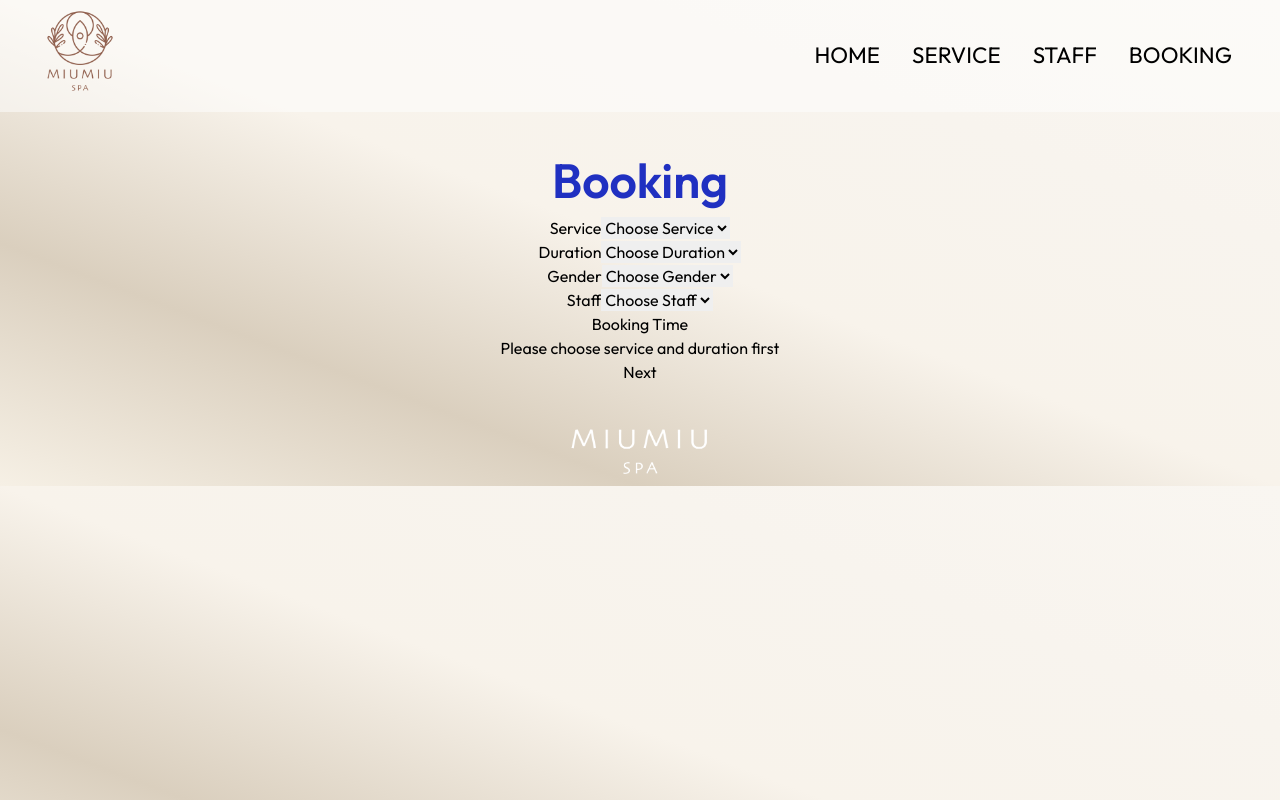
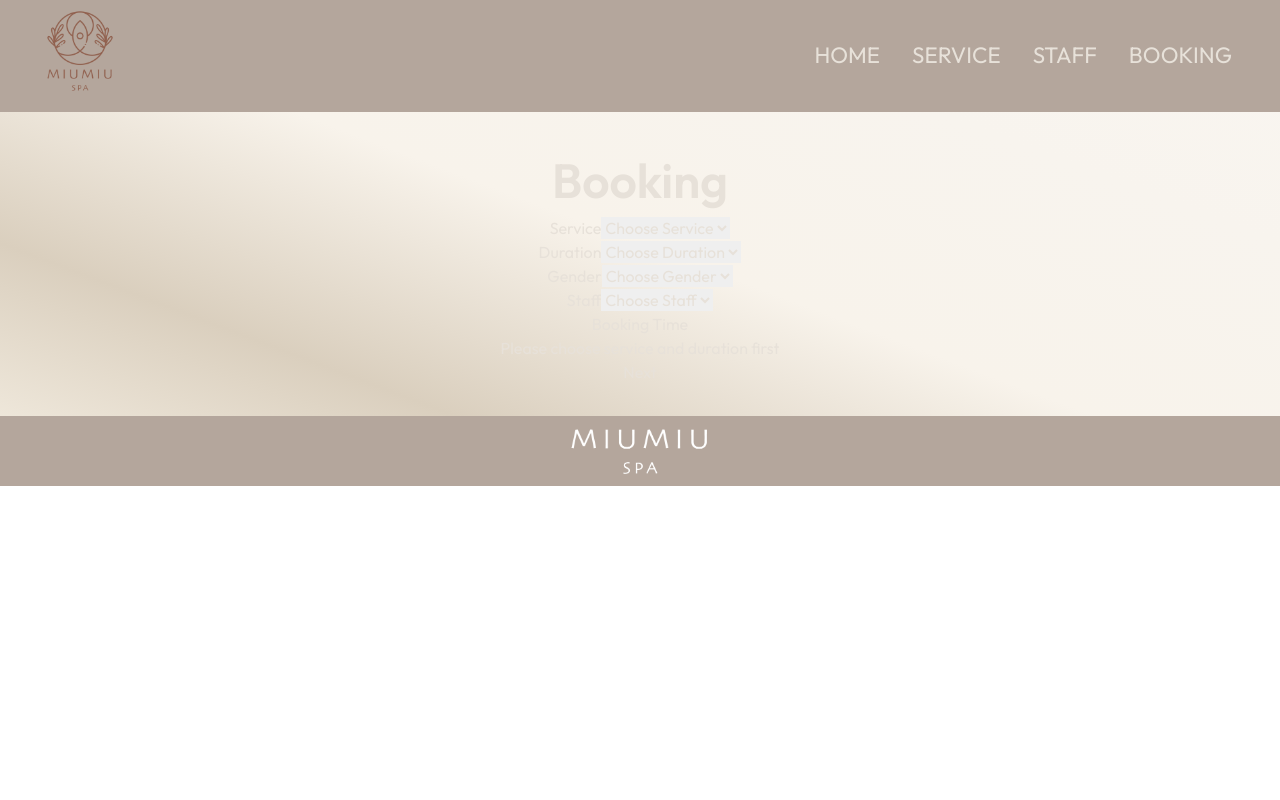
Before and after one commit to HWenSu/booking-system, a React (Vite) app: page /miumiu-spa/orders in a window 1280 px wide. Built offline with nearby package versions, Linux system fonts and the light colour scheme.

Commit message:
Docs: import theme in Layout component

```diff
--- a/src/Layout.jsx
+++ b/src/Layout.jsx
@@ -2,16 +2,26 @@
 import { Outlet } from "react-router-dom"
 import Navigation from "./components/Navigation"
 import Footer from "./components/Footer"
-import { ThemeProvider } from "./context/ThemeContext"
+import { ThemeProvider, useTheme } from "./context/ThemeContext";
+
 
 const Layout = () => {
   return (
-    <ThemeProvider>
-      <Navigation />
-      <Outlet />
-      <Footer />
-    </ThemeProvider>
+      <ThemeProvider>
+        <LayoutContent/>
+      </ThemeProvider>
   );
 }
 
+  const LayoutContent = () => {
+    const { currentTheme } = useTheme();
+    return (
+      <div className={`theme-${currentTheme} text-primary`}>
+        <Navigation />
+        <Outlet />
+        <Footer />
+      </div>
+    );
+  };
+
 export default Layout
--- a/src/components/Navigation.jsx
+++ b/src/components/Navigation.jsx
@@ -6,7 +6,7 @@ const Navigation = () => {
   return (
     <div>
       <nav>
-        <ul className="flex bg-white/50 items-center justify-between h-28 bg-fixed">
+        <ul className="flex bg-tertiary items-center justify-between h-28 bg-fixed">
           <li className="basis-40">
             <Link to="/">
               <h1 className="min-w-40">
@@ -14,7 +14,7 @@ const Navigation = () => {
               </h1>
             </Link>
           </li>
-          <div className=" flex mr-[2rem] text-[1.4rem] text-tertiary ">
+          <div className=" flex mr-[2rem] text-[1.4rem]">
             <li className="hover:link-hover ">
               <Link to="/" className="p-4">
                 HOME
--- a/src/context/ThemeContext.jsx
+++ b/src/context/ThemeContext.jsx
@@ -5,7 +5,7 @@ const ThemeContext = createContext()
 
 //創建主題 Provider 並設定 value 為當前主題和更新的主題
 export const ThemeProvider = ({children})=> {
-  const [currentTheme, setCurrentTheme] = useState("modern");
+  const [currentTheme, setCurrentTheme] = useState("mudstone");
 
   return (
     <ThemeContext.Provider value={{currentTheme, setCurrentTheme}}>
@@ -15,4 +15,10 @@ export const ThemeProvider = ({children})=> {
 }
 // 自訂義 Hook, 用於封裝 useContext(ThemeContext), 返回 {currentTheme, setCurrentTheme}
 
-export const useTheme = () => useContext(ThemeContext)
+export const useTheme = () => {
+  const context = useContext(ThemeContext)
+  if(!context) {
+    throw new Error ('Error')
+  }
+  return context
+}
--- a/src/pages/Booking.jsx
+++ b/src/pages/Booking.jsx
@@ -1,5 +1,4 @@
 import { useState }from "react";
-import { useTheme } from "../context/ThemeContext";
 
 import ServiceDropdown from "../components/ServiceDropdown";
 import GenderDropdown from "../components/GenderDropdown";
@@ -21,9 +20,6 @@ const componentMap = {
 };
 
 const Booking = () => {
-
-  //獲取主題
-  const { currentTheme } = useTheme();
 
   //儲存表單資料
   const [formData, setFormData] = useState({
@@ -122,8 +118,8 @@ const Booking = () => {
   };
 
   return (
-    <form onSubmit={handleSubmit} className={`flex flex-col m-8 theme-${currentTheme}`}>
-      <h2 className="text-tertiary font-semibold text-[3rem] animate-fade-in-title">
+    <form onSubmit={handleSubmit} className={"flex flex-col p-8"}>
+      <h2 className="font-semibold text-[3rem] animate-fade-in-title">
         Booking
       </h2>
       <div>
--- a/src/pages/Service.jsx
+++ b/src/pages/Service.jsx
@@ -1,12 +1,10 @@
 import { useState, useEffect } from 'react'
-import { useTheme } from '../context/ThemeContext';
 import { FontAwesomeIcon } from "@fortawesome/react-fontawesome";
 import { faPagelines } from "@fortawesome/free-brands-svg-icons";
 import ServiceModal from "../components/ServiceModal";
 import useAPIService from '../components/hooks/useAPIService';
 
 const Service = () => {
-  const { currentTheme, setCurrentTheme } = useTheme();
 
   // 獲取 API 資料
   const { data, error } = useAPIService(
@@ -20,9 +18,9 @@ const Service = () => {
   if (error) return <div>Error: {error.message}</div>
   if (!data) return <div>Loading...</div>;
   return (
-    <div className={`my-8 theme-${currentTheme}`}>
+    <div className="my-8">
       <div className="my-10">
-        <h2 className="text-tertiary font-semibold text-[3rem] animate-fade-in-title">
+        <h2 className="font-semibold text-[3rem] animate-fade-in-title">
           OUR SERVICE
         </h2>
         <FontAwesomeIcon
@@ -31,7 +29,7 @@ const Service = () => {
           size="2xl"
           className="my-8"
         />
-        <p className="text-tertiary text-[1.5rem]">
+        <p className="text-secondary text-[1.5rem]">
           Please check below for our services
         </p>
       </div>
--- a/src/pages/Staff.jsx
+++ b/src/pages/Staff.jsx
@@ -9,7 +9,7 @@ const Staff = () => {
 
   return (
     <div className={`theme-${currentTheme}`}>
-      <ul className="flex flex-col w-[80vw]  mx-auto my-[8vh]">
+      <ul className="flex flex-col w-[80vw]  mx-auto py-[8vh]">
         {data &&
           data.map((s) => {
             return (
--- a/src/styles/index.css
+++ b/src/styles/index.css
@@ -6,7 +6,6 @@
   max-width: 1980px;
   margin: 0 auto;
   text-align: center;
-  background:linear-gradient(to right top, #f6f0e5, #dacfbe, #f8f3eb, #f8f4ee, #f9f6f1)
   }
   body {
     @apply font-outfit
@@ -18,13 +17,15 @@
     --secondary-color: #b1937c;
     --tertiary-color:#b4a69c;
     --hightLight:#615246 ;
+    background:linear-gradient(to right top, #f6f0e5, #dacfbe, #f8f3eb, #f8f4ee, #f9f6f1);
   }
 
   .theme-modern {
-    --primary-color: #e0e0e0;
-    --secondary-color: #ddd586;
-    --tertiary-color:#2030c1;
-    --hightLight:#999999 ;
+    --primary-color: #151bc5;
+    --secondary-color: #4953da;
+    --tertiary-color:#c7c7c7;
+    --hightLight:#731b1b ;
+    background: #b5b5b5;
   }
 
   .theme-classic {
@@ -34,7 +35,8 @@
     --hightLight:#606060 ;
   }
 
-  .link-hover {
+  @layer base {
+      .link-hover {
     color: var(--secondary-color);
     scale: 1.05;
     transition: 0.2s ease-in-out;
@@ -80,72 +82,4 @@
   }
 }
 
-
-
-
-/* :root {
-  font-family: Inter, system-ui, Avenir, Helvetica, Arial, sans-serif;
-
-  color-scheme: light dark;
-  color: rgba(255, 255, 255, 0.87);
-  background-color: #e3e3e3;
-
-  font-synthesis: none;
-  text-rendering: optimizeLegibility;
-  -webkit-font-smoothing: antialiased;
-  -moz-osx-font-smoothing: grayscale;
-} */
-
-/* a {
-  font-weight: 500;
-  color: #646cff;
-  text-decoration: inherit;
-}
-a:hover {
-  color: #535bf2;
-}
-
-body {
-  margin: 0;
-  display: flex;
-  place-items: center;
-  min-width: 320px;
-  min-height: 100vh;
-}
-
-h1 {
-  font-size: 3.2em;
-  line-height: 1.1;
-}
-
-button {
-  border-radius: 8px;
-  border: 1px solid transparent;
-  padding: 0.6em 1.2em;
-  font-size: 1em;
-  font-weight: 500;
-  font-family: inherit;
-  background-color: #1a1a1a;
-  cursor: pointer;
-  transition: border-color 0.25s;
-}
-button:hover {
-  border-color: #646cff;
-}
-button:focus,
-button:focus-visible {
-  outline: 4px auto -webkit-focus-ring-color;
-}
-
-@media (prefers-color-scheme: light) {
-  :root {
-    color: #213547;
-    background-color: #ffffff;
   }
-  a:hover {
-    color: #747bff;
-  }
-  button {
-    background-color: #f9f9f9;
-  }
-} */
```
